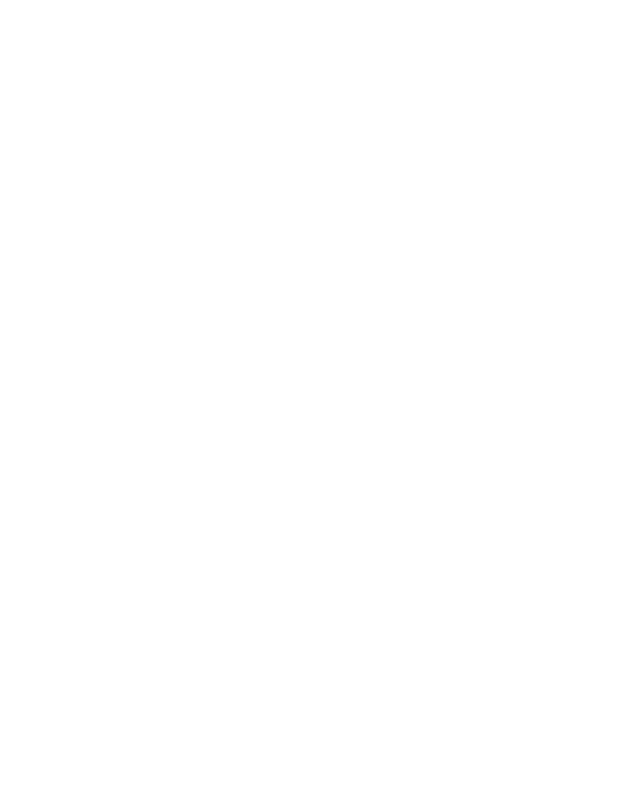
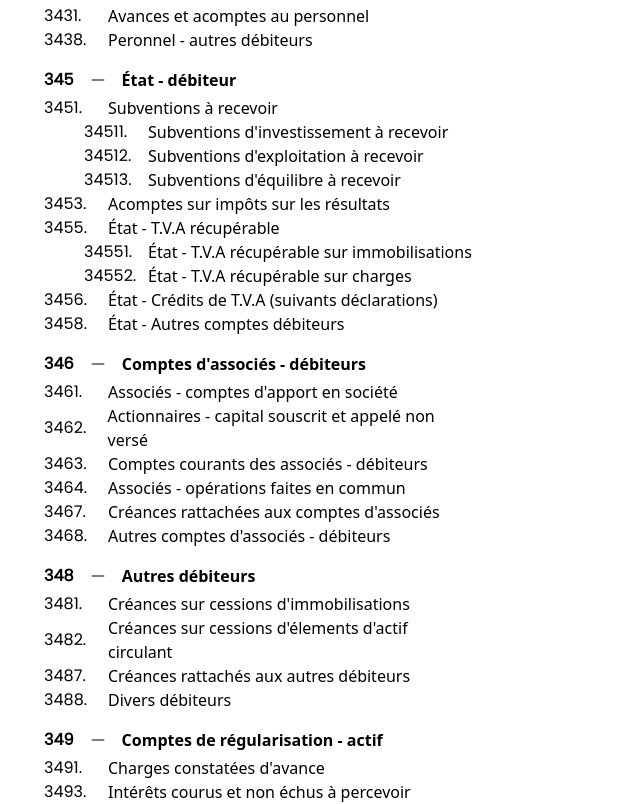
Before and after one commit to Walidoux/pcgm-numerique, a React (Vite) app: page / in a window 1280 px wide. Shown: the part 10281-11085 px from the top of the page, without its empty margins (0-640 px from the left). Before the commit the page ends 8208 px from the top, so only its background shows below. Built offline with nearby package versions, Linux system fonts and the light colour scheme.

Commit message:
feat(data/classes): implement classe 5

```diff
--- a/src/App.tsx
+++ b/src/App.tsx
@@ -5,7 +5,7 @@ import { ClassesRange } from './types/Classe'
 const App: React.FC = () => {
   return (
     <main className='m-3 max-w-lg'>
-      {Array.from({ length: 2 }, (_, i) => (
+      {Array.from({ length: 5 }, (_, i) => (
         <Classe key={i} classe={getClasse((i + 1) as ClassesRange)} />
       ))}
     </main>
--- a/src/data/Classes.ts
+++ b/src/data/Classes.ts
@@ -1015,7 +1015,7 @@ export const getClasse = (nbClasse: ClassesRange): IClasse => {
       ]
     },
     3: {
-      title: "Comptes d'actifs circulant (Hors trésorerie)",
+      title: "Comptes d'actifs circulant (HT)",
       numero: [nbClasse],
       rubriques: [
         {
@@ -1861,12 +1861,169 @@ export const getClasse = (nbClasse: ClassesRange): IClasse => {
         }
       ]
     },
-    5: { title: '', numero: [nbClasse], rubriques: [] },
-    6: { title: '', numero: [nbClasse], rubriques: [] },
-    7: { title: '', numero: [nbClasse], rubriques: [] },
-    8: { title: '', numero: [nbClasse], rubriques: [] },
-    9: { title: '', numero: [nbClasse], rubriques: [] },
-    0: { title: '', numero: [nbClasse], rubriques: [] }
+    5: {
+      title: 'Comptes de trésorerie',
+      numero: [nbClasse],
+      rubriques: [
+        {
+          title: 'Trésorerie - actif',
+          numero: [nbClasse, 1],
+          postes: [
+            {
+              title: 'Chèques et valeurs à encaisser',
+              numero: [nbClasse, 1, 1],
+              comptes: [
+                {
+                  title: "Chèques à encaisser ou à l'encaissement",
+                  numero: [nbClasse, 1, 1, 1],
+                  sous_comptes: [
+                    {
+                      title: 'Chèques en portefeuille',
+                      numero: [nbClasse, 1, 1, 1, 1]
+                    },
+                    {
+                      title: "Chèques à l'encaissement",
+                      numero: [nbClasse, 1, 1, 1, 2]
+                    }
+                  ]
+                },
+                {
+                  title: "Effets à encaisser ou à l'encaissement",
+                  numero: [nbClasse, 1, 1, 3],
+                  sous_comptes: [
+                    {
+                      title: 'Effets échus à encaisser',
+                      numero: [nbClasse, 1, 1, 3, 1]
+                    },
+                    {
+                      title: "Effets à l'encaissement",
+                      numero: [nbClasse, 1, 1, 3, 2]
+                    }
+                  ]
+                },
+                {
+                  title: 'Virements de fonds',
+                  numero: [nbClasse, 1, 1, 5]
+                },
+                {
+                  title: 'Autres valeurs à encaisser',
+                  numero: [nbClasse, 1, 1, 8]
+                }
+              ]
+            },
+            {
+              title:
+                'Banques, Trésorerie Générale et Chèques postaux débiteurs',
+              numero: [nbClasse, 1, 4],
+              comptes: [
+                {
+                  title: 'Banques (soldes créditeurs)',
+                  numero: [nbClasse, 1, 4, 1]
+                },
+                {
+                  title: 'Trésorerie Générale',
+                  numero: [nbClasse, 1, 4, 3]
+                },
+                {
+                  title: 'Chèques postaux',
+                  numero: [nbClasse, 1, 4, 6]
+                },
+                {
+                  title:
+                    'Autres établissements financiers et assimilés (soldes débiteurs)',
+                  numero: [nbClasse, 1, 4, 8]
+                }
+              ]
+            },
+            {
+              title: "Caisses, régies d'avances et accréditifs",
+              numero: [nbClasse, 1, 6],
+              comptes: [
+                {
+                  title: 'Caisses',
+                  numero: [nbClasse, 1, 6, 1],
+                  sous_comptes: [
+                    {
+                      title: 'Caisse centrale',
+                      numero: [nbClasse, 1, 6, 1, 1]
+                    },
+                    {
+                      title: 'Caisse (succursale ou agence A)',
+                      numero: [nbClasse, 1, 6, 1, 3]
+                    },
+                    {
+                      title: 'Caisse (succursale ou agence B)',
+                      numero: [nbClasse, 1, 6, 1, 4]
+                    }
+                  ]
+                },
+                {
+                  title: "Régies d'avances et accréditifs",
+                  numero: [nbClasse, 1, 6, 5]
+                }
+              ]
+            }
+          ]
+        },
+        {
+          title: 'Trésorerie - passif',
+          numero: [nbClasse, 5],
+          postes: [
+            {
+              title: "Crédits d'escompte",
+              numero: [nbClasse, 5, 2],
+              comptes: [
+                { title: "Crédits d'escompte", numero: [nbClasse, 5, 2, 0] }
+              ]
+            },
+            {
+              title: 'Crédits de trésorerie',
+              numero: [nbClasse, 5, 3],
+              comptes: [
+                { title: 'Crédits de trésorerie', numero: [nbClasse, 5, 3, 0] }
+              ]
+            },
+            {
+              title: 'Banques (soldes créditeurs)',
+              numero: [nbClasse, 5, 4],
+              comptes: [
+                {
+                  title: 'Banques (soldes créditeurs)',
+                  numero: [nbClasse, 5, 4, 1]
+                },
+                {
+                  title:
+                    'Autres établissements financiers et assimilés (soldes créditeurs)',
+                  numero: [nbClasse, 5, 4, 8]
+                }
+              ]
+            }
+          ]
+        },
+        {
+          title: 'Provisions pour dépréciation des comptes de trésorerie',
+          numero: [nbClasse, 9],
+          postes: [
+            {
+              title: 'Provisions pour dépréciation des comptes de trésorerie',
+              numero: [nbClasse, 9, 0],
+              comptes: [
+                {
+                  title:
+                    'Provisions pour dépréciation des comptes de trésorerie',
+                  numero: [nbClasse, 9, 0, 0]
+                }
+              ]
+            }
+          ]
+        }
+      ]
+    },
+    6: { title: 'Comptes de charges', numero: [nbClasse], rubriques: [] },
+    7: { title: 'Comptes de produits', numero: [nbClasse], rubriques: [] },
+    8: { title: 'Comptes de résultats', numero: [nbClasse], rubriques: [] },
+    9: { title: 'Comptes analytiques', numero: [nbClasse], rubriques: [] },
+    0: { title: 'Comptes spéciaux', numero: [nbClasse], rubriques: [] }
   }
 
   return current[nbClasse]
```
